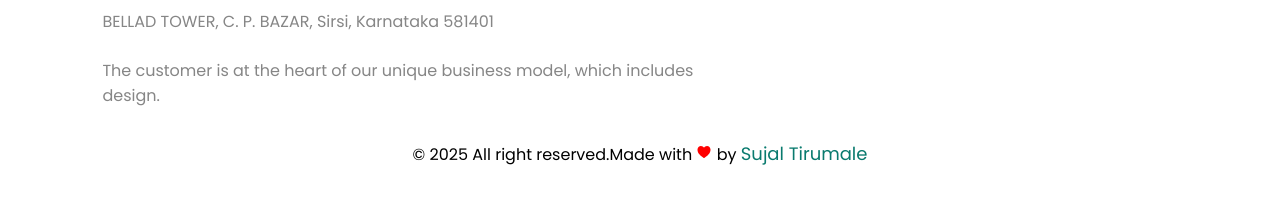
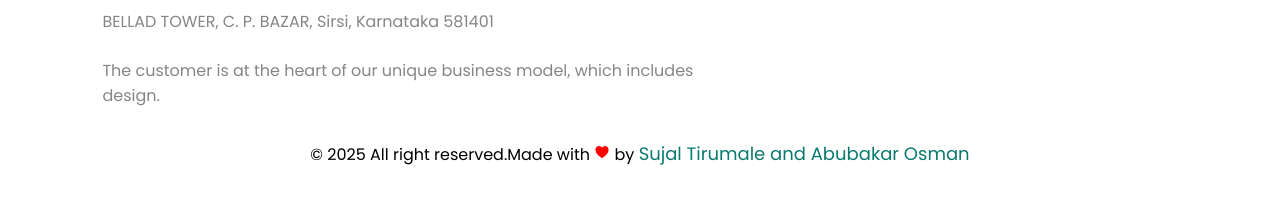
Before and after one commit to Abuosm/E-Commerce, a plain HTML site: page index.html in a window 1280 px wide. Shown: the part 4776-4980 px from the top of the page. Drawn offline with nearby package versions, Linux system fonts and the light colour scheme.

Commit message:
Update index.html

```diff
--- a/index.html
+++ b/index.html
@@ -289,7 +289,7 @@
         <div class="footer-bottom">
             <p class="footer-company-name">
                 © 2025 All right reserved.Made with <ion-icon name="heart"></ion-icon>
-                 by <a href="https://portfolio-seven-cyan-62.vercel.app/" id="author">Sujal Tirumale</a>
+                 by <a href="https://portfolio-seven-cyan-62.vercel.app/" id="author">Sujal Tirumale and Abubakar Osman</a>
             </p>
         </div>
     </footer>
```
